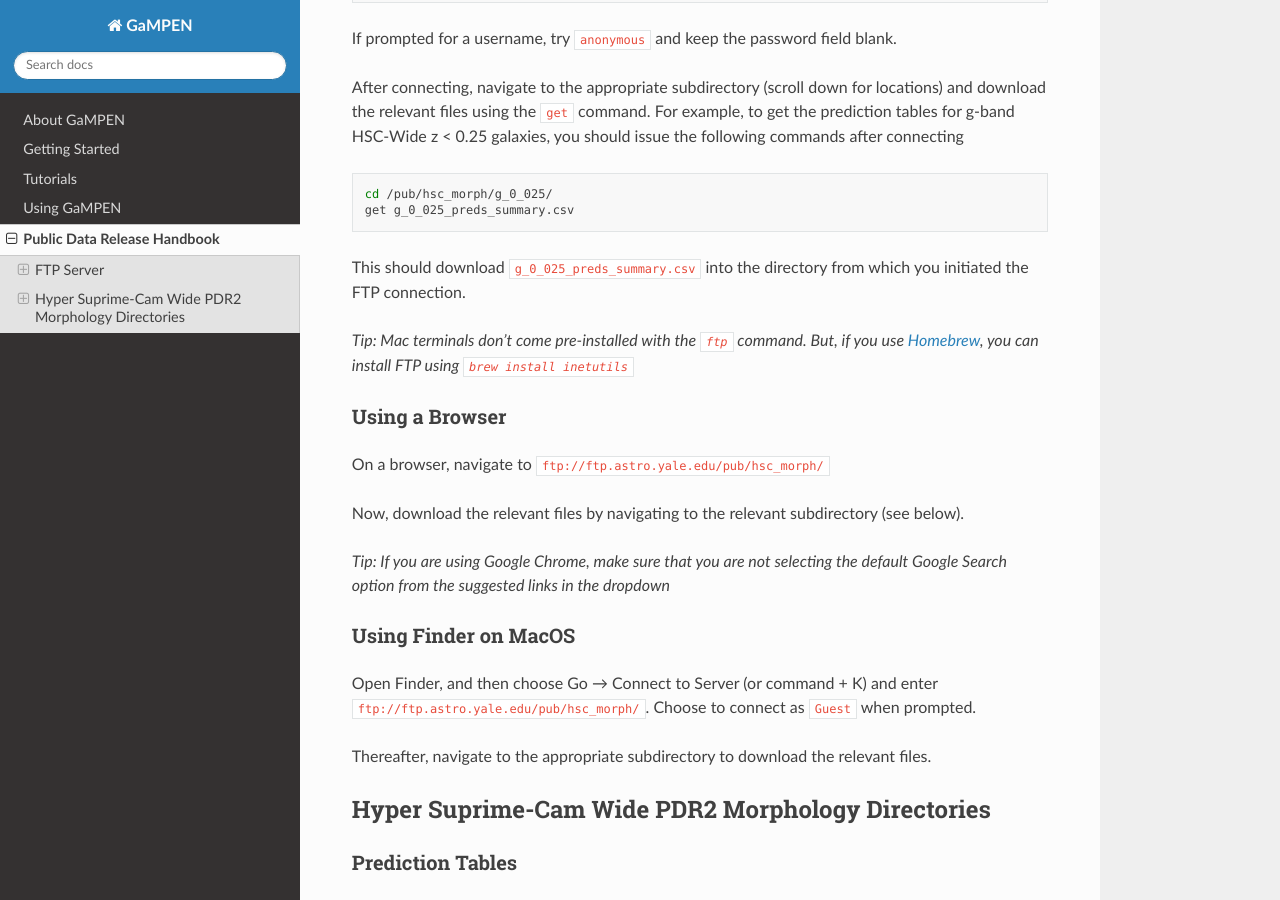
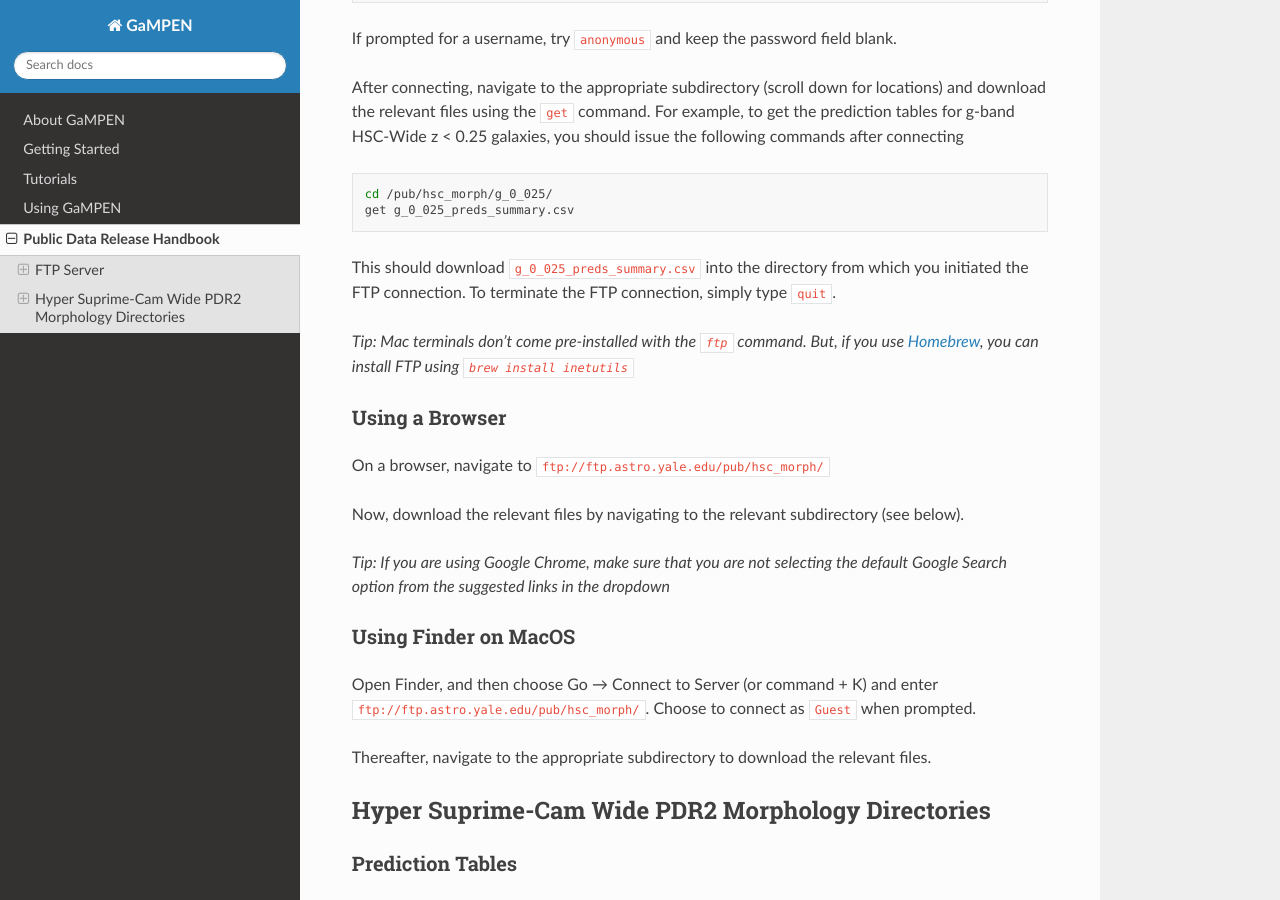
Before and after one commit to aritraghsh09/GaMPEN, a Sphinx documentation site: the page built from docs/source/Public_data.md, in a window 1280 px wide and 900 px high, scrolled down 624 px. Built offline with Sphinx 7.4.7 and the Read the Docs theme 2.0.0, drawn with Linux system fonts in a browser that asks for light colours; pages that are not in the unit, such as notebooks, are missing from menus.

Commit message:
Update Public_data.md
Adding details on how to terminate the FTP connection

````diff
--- a/docs/source/Public_data.md
+++ b/docs/source/Public_data.md
@@ -25,6 +25,7 @@ cd /pub/hsc_morph/g_0_025/
 get g_0_025_preds_summary.csv
 ```
 This should download `g_0_025_preds_summary.csv` into the directory from which you initiated the FTP connection.
+To terminate the FTP connection, simply type `quit`.
 
 *Tip: Mac terminals don't come pre-installed with the `ftp` command. But, if you use [Homebrew](https://brew.sh/), you can install FTP using `brew install inetutils`*
 
````
